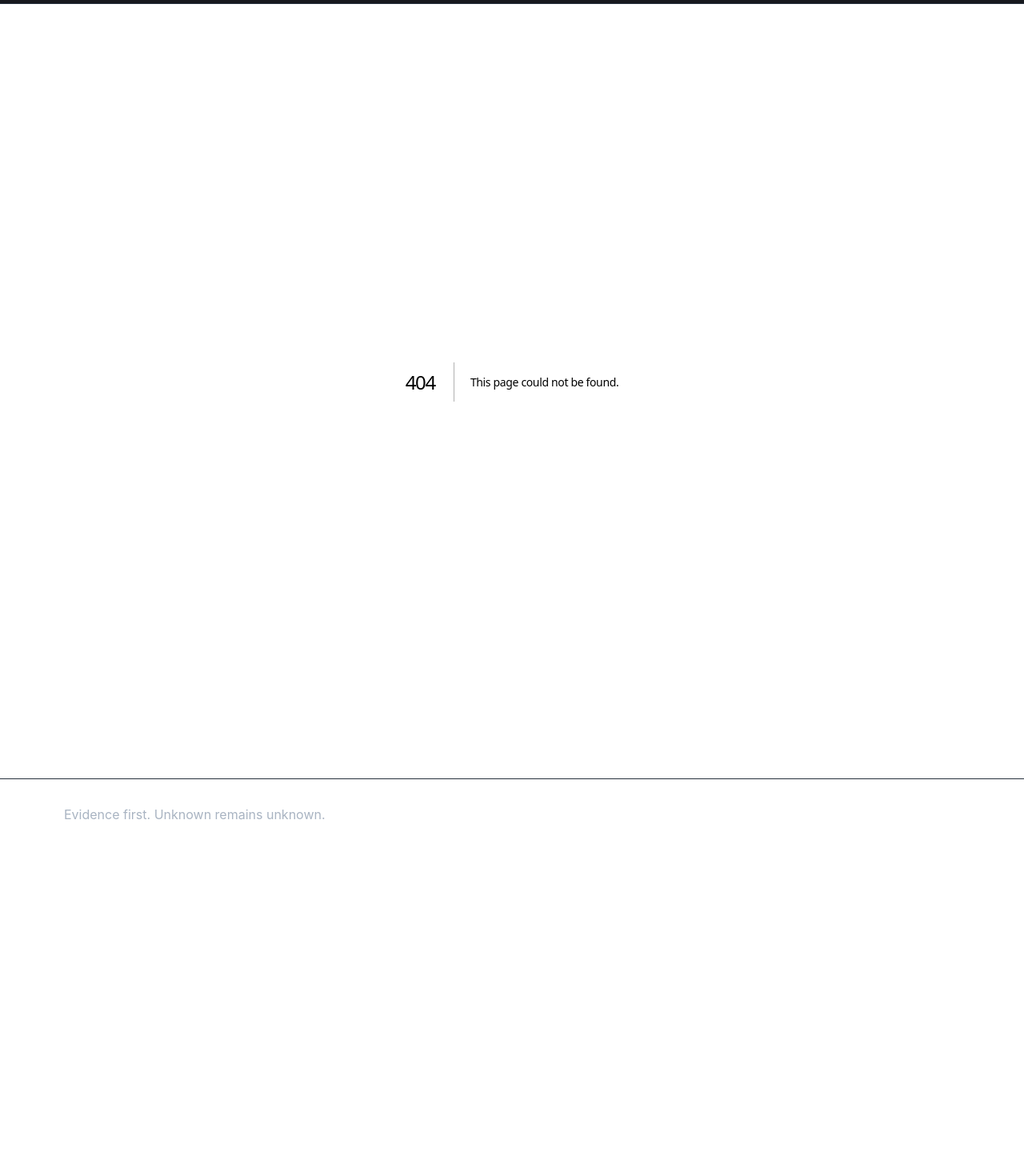
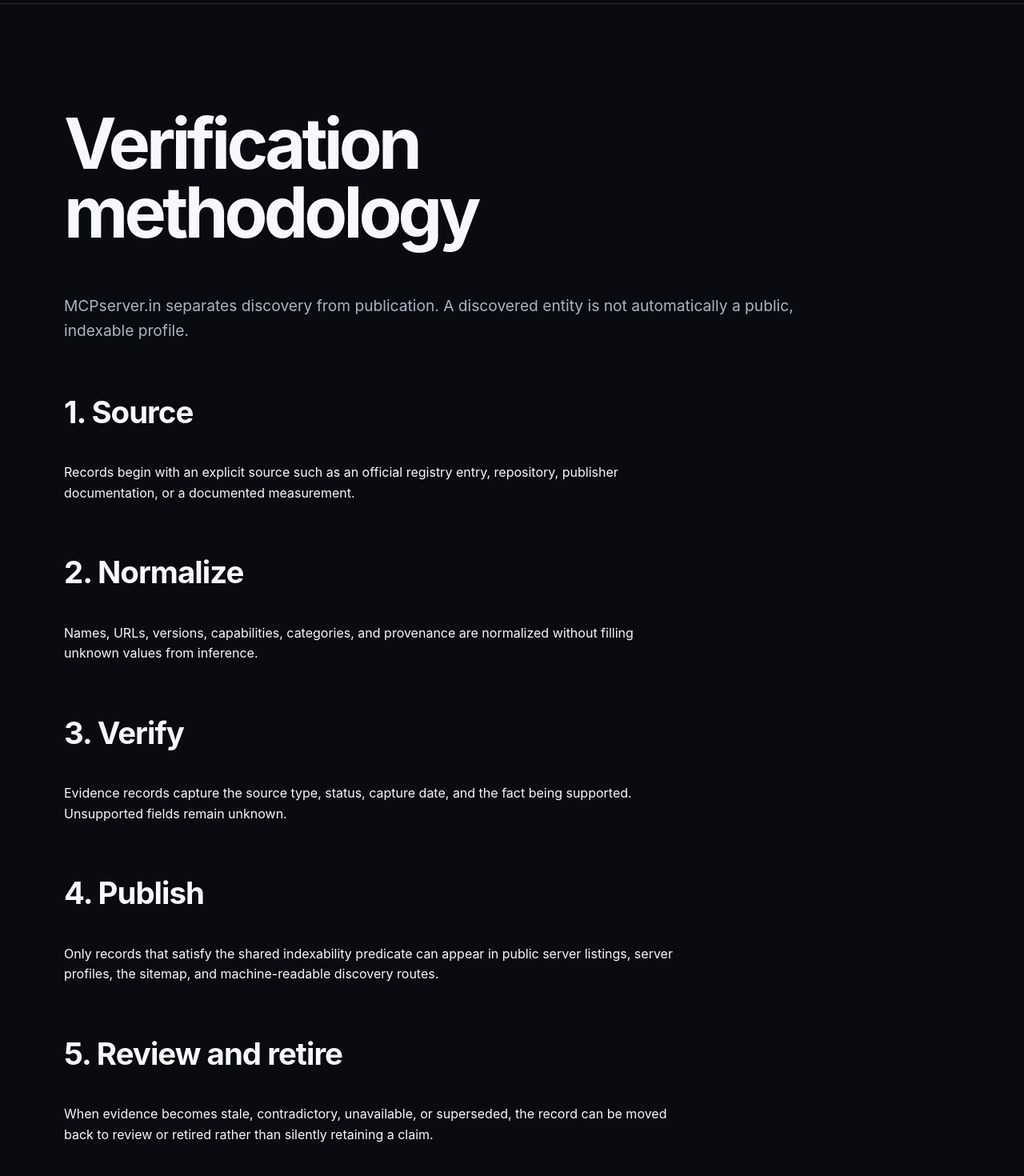
Before and after one commit to CodesbyFebin/mcp-servers-master, a Next.js app: page /methodology in a window 1280 px wide. Before the commit this address had no page. Shown: the part 60-1530 px from the top of the page at 80% size. Before the commit the page ends 1148 px from the top, so only its background shows below. Built offline with nearby package versions, Linux system fonts and the light colour scheme.

Commit message:
feat: add publication methodology page

```diff
--- /dev/null
+++ b/app/methodology/page.tsx
@@ -0,0 +1,29 @@
+import type { Metadata } from "next"
+
+export const metadata: Metadata = {
+  title: "Verification Methodology",
+  description: "How MCPserver.in sources, verifies, publishes, and retires Model Context Protocol records.",
+  alternates: { canonical: "/methodology" },
+  openGraph: { url: "/methodology" },
+}
+
+export default function MethodologyPage() {
+  return (
+    <>
+      <h1>Verification methodology</h1>
+      <p className="lead">
+        MCPserver.in separates discovery from publication. A discovered entity is not automatically a public, indexable profile.
+      </p>
+      <h2>1. Source</h2>
+      <p>Records begin with an explicit source such as an official registry entry, repository, publisher documentation, or a documented measurement.</p>
+      <h2>2. Normalize</h2>
+      <p>Names, URLs, versions, capabilities, categories, and provenance are normalized without filling unknown values from inference.</p>
+      <h2>3. Verify</h2>
+      <p>Evidence records capture the source type, status, capture date, and the fact being supported. Unsupported fields remain unknown.</p>
+      <h2>4. Publish</h2>
+      <p>Only records that satisfy the shared indexability predicate can appear in public server listings, server profiles, the sitemap, and machine-readable discovery routes.</p>
+      <h2>5. Review and retire</h2>
+      <p>When evidence becomes stale, contradictory, unavailable, or superseded, the record can be moved back to review or retired rather than silently retaining a claim.</p>
+    </>
+  )
+}
```
